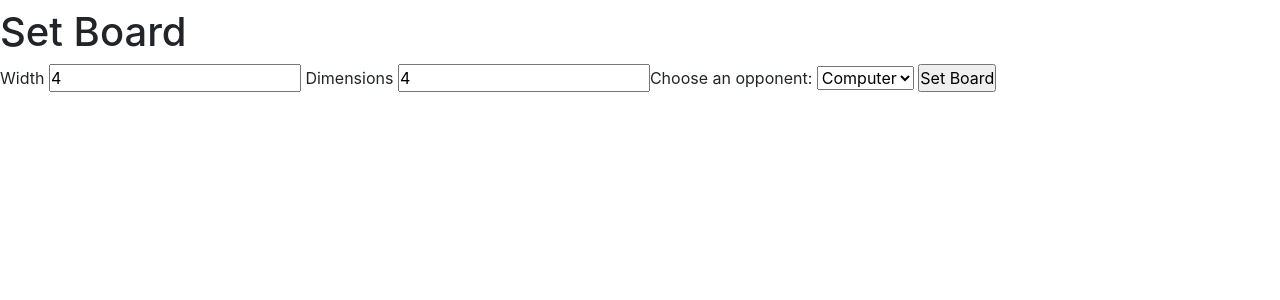
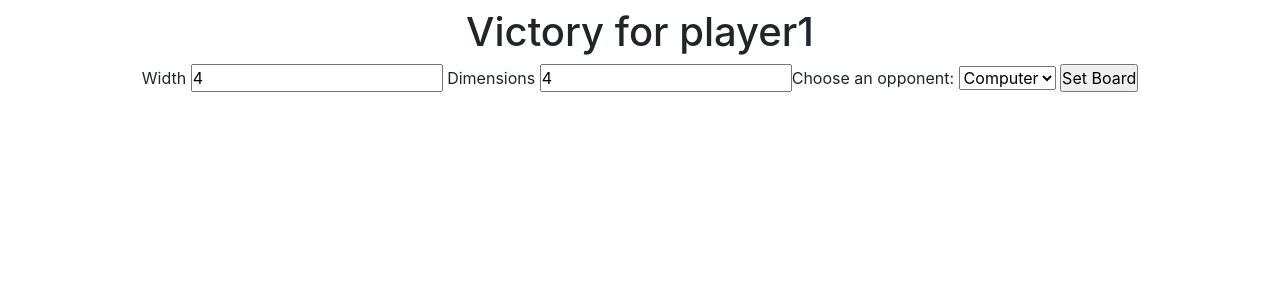
Before and after one commit to JonathanDelaney/TryTrickThatThough, a Flask app: page /play in a window 1280 px wide. Shown: the part 72-372 px from the top of the page. Run offline with Flask 2, Linux system fonts and the light colour scheme; the visitor is signed in with stand-in values (Sample User, id 1); a database or web service that is not in the repository returns one stand-in record (values such as "Sample title"); some libraries are stand-ins or nearby versions.

Commit message:
arrange result message on game page

```diff
--- a/app.py
+++ b/app.py
@@ -113,8 +113,8 @@ def play():
                 partial_runsP2 = []
             else:
                 player2coordinates.append(new_coordinates)
-            print("Player2's: ", player2coordinates)
-            player_turn = "player1"
+                print("Player2's: ", player2coordinates)
+                player_turn = "player1"
 
     username = mongo.db.users.find_one(
         {"username": session["user"]})["username"]
--- a/static/css/style.css
+++ b/static/css/style.css
@@ -5,6 +5,13 @@
 
 main {
     width: 100%;
+}
+
+.result {
+    display: flex;
+    justify-content: center;
+    align-items: center;
+    flex-direction: column;
 }
 
 .text-shadow {
@@ -165,9 +172,9 @@ main {
 }
 
 .r-tic {
-    background-color: red;
+    background-color: rgb(197, 63, 45);
 }
 
 .b-tic {
-    background-color: blue;
+    background-color: rgb(28, 77, 211);
 }
--- a/templates/play.html
+++ b/templates/play.html
@@ -6,19 +6,23 @@
     {% endif %}
 </h1>
 {% if result != "" %}
-<h1>{{ result }}</h1>
+<div class="result">
+    <h1>Victory for {{ player_turn }}</h1>
     <form method="POST" id="set_board" action="{{ url_for('play') }}">
         <label for="width">Width</label>
         <input type="text" id="width" name="width" pattern="^[3-5]{1,1}$" value="4" placeholder="Width">
         <label for="dimensions">Dimensions</label>
-    <input type="text" id="dimensions" name="dimensions" pattern="^[2-4]{1,1}$" value="4" placeholder="Dimensions"><label for="opponent">Choose an opponent:</label>
+        <input type="text" id="dimensions" name="dimensions" pattern="^[2-4]{1,1}$" value="4"
+            placeholder="Dimensions"><label for="opponent">Choose an opponent:</label>
         <select name="opponent" id="opponent" form="set_board">
             <option value="computer">Computer</option>
             <option value="player2">Local</option>
         </select>
         <input type="submit" value="Set Board">
     </form>
+</div>
 {% else %}
+<h1>{{ player_turn }}'s turn</h1>
 <div class="container-fluid pt-1 pb-5 px-0 mx-0">
     {% for i in range(width) %}
     <div class="row">
@@ -57,12 +61,14 @@
                             {% if [i,j,k,h] in player1coordinates %}
                             <form method="POST" class="col px-0" action="{{ url_for('play') }}">
                                 <input type="hidden" name="coordinate" value="{{ i }},{{ j }},{{ k }},{{ h }}">
-                                <input class="r-tic r-{{ h }} tic-button left-button border border-left-0" type="submit" value="" disabled>
+                                <input class="r-tic r-{{ h }} tic-button left-button border border-left-0" type="submit"
+                                    value="" disabled>
                             </form>
                             {% elif [i,j,k,h] in player2coordinates %}
                             <form method="POST" class="col px-0" action="{{ url_for('play') }}">
                                 <input type="hidden" name="coordinate" value="{{ i }},{{ j }},{{ k }},{{ h }}">
-                                <input class="b-tic b-{{ h }} tic-button left-button border border-left-0" type="submit" value="" disabled>
+                                <input class="b-tic b-{{ h }} tic-button left-button border border-left-0" type="submit"
+                                    value="" disabled>
                             </form>
                             {% else %}
                             <form method="POST" class="col px-0" action="{{ url_for('play') }}">
@@ -74,12 +80,14 @@
                             {% if [i,j,k,h] in player1coordinates %}
                             <form method="POST" class="col px-0" action="{{ url_for('play') }}">
                                 <input type="hidden" name="coordinate" value="{{ i }},{{ j }},{{ k }},{{ h }}">
-                                <input class="r-tic r-{{ h }} tic-button right-button border border-right-0" type="submit" value="" disabled>
+                                <input class="r-tic r-{{ h }} tic-button right-button border border-right-0"
+                                    type="submit" value="" disabled>
                             </form>
                             {% elif [i,j,k,h] in player2coordinates %}
                             <form method="POST" class="col px-0" action="{{ url_for('play') }}">
                                 <input type="hidden" name="coordinate" value="{{ i }},{{ j }},{{ k }},{{ h }}">
-                                <input class="b-tic b-{{ h }} tic-button right-button border border-right-0" type="submit" value="" disabled>
+                                <input class="b-tic b-{{ h }} tic-button right-button border border-right-0"
+                                    type="submit" value="" disabled>
                             </form>
                             {% else %}
                             <form method="POST" class="col px-0" action="{{ url_for('play') }}">
@@ -91,12 +99,14 @@
                             {% if [i,j,k,h] in player1coordinates %}
                             <form method="POST" class="col px-0" action="{{ url_for('play') }}">
                                 <input type="hidden" name="coordinate" value="{{ i }},{{ j }},{{ k }},{{ h }}">
-                                <input class="r-tic r-{{ h }} tic-button rounded border" type="submit" value="" disabled>
+                                <input class="r-tic r-{{ h }} tic-button rounded border" type="submit" value=""
+                                    disabled>
                             </form>
                             {% elif [i,j,k,h] in player2coordinates %}
                             <form method="POST" class="col px-0" action="{{ url_for('play') }}">
                                 <input type="hidden" name="coordinate" value="{{ i }},{{ j }},{{ k }},{{ h }}">
-                                <input class="b-tic b-{{ h }} tic-button rounded border" type="submit" value="" disabled>
+                                <input class="b-tic b-{{ h }} tic-button rounded border" type="submit" value=""
+                                    disabled>
                             </form>
                             {% else %}
                             <form method="POST" class="col px-0" action="{{ url_for('play') }}">
--- a/tictactoe.py
+++ b/tictactoe.py
@@ -44,7 +44,7 @@ def GameResult(prev_coords, new_coords, player, dimensions, width, part_runs):
                 print(player, " wins!!! with : ", run)
                 part_runs = []
                 prev_coords = []
-                return "victory for ", player
+                return player
             else:
                 pass
     # Get the displacement values between the new point and all other previous points
```
Lines whose indentation alone changed are shown as unchanged.
